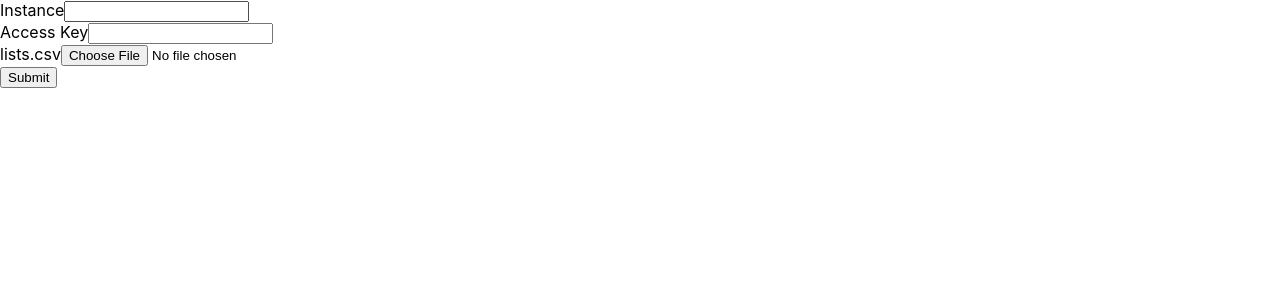
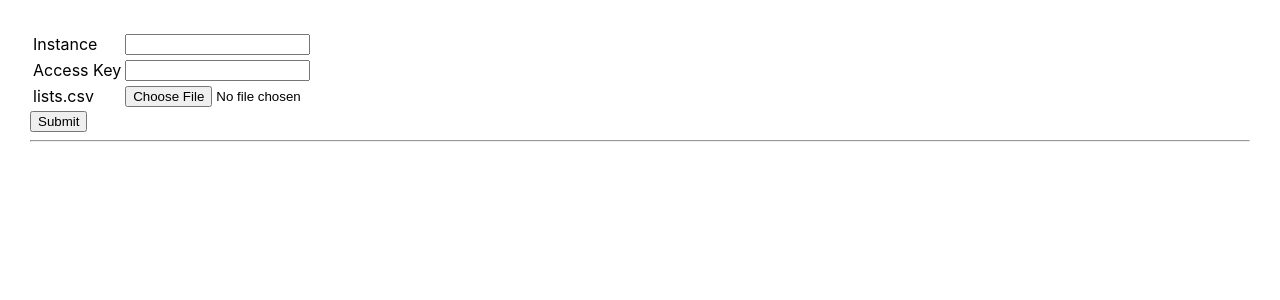
Before and after one commit to fadookie/masto-list-importer, a React (Create React App) app: page / in a window 1280 px wide. Shown: the top 300 px of the page. Built offline with nearby package versions, Linux system fonts and the light colour scheme.

Commit message:
add logs to DOM, slight styling fixes

```diff
--- a/src/App.css
+++ b/src/App.css
@@ -1,5 +1,5 @@
 .App {
-  text-align: center;
+  padding: 30px;
 }
 
 .App-logo {
--- a/src/App.tsx
+++ b/src/App.tsx
@@ -1,13 +1,11 @@
 import React from 'react';
-// import './App.css';
+import './App.css';
 import { Importer } from './Importer';
 
 function App() {
   return (
     <div className="App">
-      <header className="App-header">
-        <Importer />
-      </header>
+      <Importer />
     </div>
   );
 }
--- a/src/Importer.tsx
+++ b/src/Importer.tsx
@@ -8,6 +8,13 @@ export function Importer(props: Props): JSX.Element {
   const csvString = useRef<string | null>(null);
   const [instance, setInstance] = useState<string>("");
   const [accessKey, setAccessKey] = useState<string>("");
+  const logLines = useRef<string[]>([]);
+  const [log, setLog] = useState<string>("");
+
+  const appendLogLine = (...args: unknown[]) => {
+    logLines.current.push(args.join(""));
+    setLog(logLines.current.join('\n'));
+  }
 
   const handleFile = (e: ProgressEvent<FileReader>) => {
     const content = e.target?.result;
@@ -31,17 +38,19 @@ export function Importer(props: Props): JSX.Element {
 
   const handleSubmit = (e: React.FormEvent<HTMLFormElement>) => {
     e.preventDefault();
-    console.log("submit");
-    console.log('file content',  csvString.current)
-    console.log("instance", instance);
-    console.log("access key", accessKey);
+    // console.log("submit");
+    // console.log('file content',  csvString.current)
+    // console.log("instance", instance);
+    // console.log("access key", accessKey);
+
+    logLines.current = [];
 
     assertOk(csvString.current);
 
     const config: Config = {
       instance,
       access_token: accessKey,
-      logger: (...args: unknown[]) => console.log(...args)
+      logger: appendLogLine,
     }
 
     importLists(config, csvString.current);
@@ -50,15 +59,39 @@ export function Importer(props: Props): JSX.Element {
   return(
       <div>
         <form onSubmit={handleSubmit}>
+          <table>
+            <tr>
+              <td>
                 <label htmlFor="instance">Instance</label>
+              </td>
+              <td>
                 <input id="instance" type="text" value={instance} onChange={e => setInstance(e.target.value)} /><br/>
+              </td>
+            </tr>
+            <tr>
+              <td>
                 <label htmlFor="access-key">Access Key</label>
+              </td>
+              <td>
                 <input id="access-key" type="text" value={accessKey} onChange={e => setAccessKey(e.target.value)} /><br/>
+              </td>
+            </tr>
+            <tr>
+              <td>
                 <label htmlFor="csv">lists.csv</label>
+              </td>
+              <td>
                 <input id="csv" type="file" accept=".csv" onChange={e =>
                     handleChangeFile(e.target.files ? e.target.files[0] : null)} /><br/>
+              </td>
+            </tr>
+          </table>
           <input type="submit" value="Submit" />
         </form>
+        <hr/>
+        <pre>
+          {log}
+        </pre>
       </div>
   );
 }
--- a/src/import-lists.lib.ts
+++ b/src/import-lists.lib.ts
@@ -39,7 +39,7 @@ export async function importLists(config: Config, csvString: string) {
     const preExistingLists = cloudListsInitial.filter(list => inputLists.includes(list.title));
     const newListNames = _.difference(inputLists, preExistingLists.map(list => list.title));
 
-    config.logger("Found pre-existing lists: ", preExistingLists.map(l => l.title));
+    config.logger("Found pre-existing lists:\n", preExistingLists.map(l => l.title).join('\n'));
 
     const newLists = await Promise.all(newListNames.map(title => { // TODO: Batch this
       config.logger(`Creating list "${title}"`);
@@ -105,7 +105,7 @@ export async function importLists(config: Config, csvString: string) {
         config.logger(`Adding ${accountIds.length} accounts to List "${list.title}": ${rowsForAccount.map(row => row[1]).join(",")}`);
         await masto.lists.addAccount(list.id, { accountIds });
       } catch (e) {
-        console.error(`💥 Error adding accounts to list "${list.title}":`, e);
+        config.logger(`💥 Error adding accounts to list "${list.title}":`, e);
       }
     }
 
@@ -113,10 +113,10 @@ export async function importLists(config: Config, csvString: string) {
   } catch (e: any) {
     if (typeof e === 'object' && e !== null && 'name' in e && e.name === "MastoRateLimitError") { // instanceof check doesn't work, sus
       const rateError = e as MastoRateLimitError;
-      console.error(`🛑 You are being rate limited by your instance. Please wait a while and try again${rateError.reset ? ` after ${rateError.reset}` : ''}.`);
-      console.error(rateError, " details", rateError.details, "desc:", rateError.description);
+      config.logger(`🛑 You are being rate limited by your instance. Please wait a while and try again${rateError.reset ? ` after ${rateError.reset}` : ''}.`);
+      config.logger(rateError, " details", rateError.details, "desc:", rateError.description);
     } else {
-      console.error("💥 Error:", e);
+      config.logger("💥 Error:", e);
     }
   }
 }
```
Lines whose indentation alone changed are shown as unchanged.
